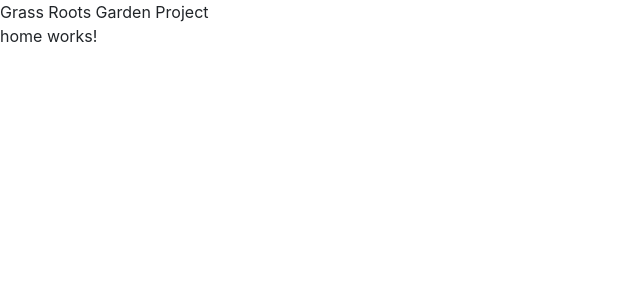
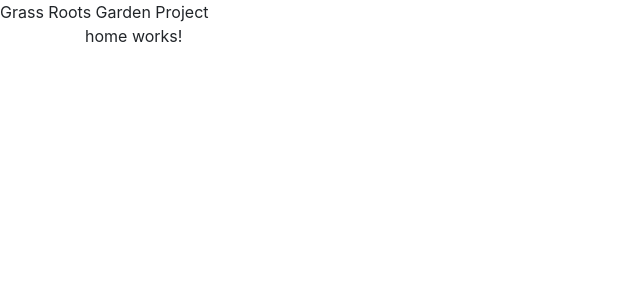
Before and after one commit to KojoBald/efa-garden-project, an Angular app: page / in a window 1280 px wide. Shown: the top 300 px of the page, without its empty margins (0-640 px from the left). Built offline with nearby package versions, Linux system fonts and the light colour scheme.

Commit message:
add fontawesome to the project and wrap a container around router outlet

```diff
--- a/src/app/app.component.html
+++ b/src/app/app.component.html
@@ -1,2 +1,4 @@
 <div>Grass Roots Garden Project</div>
-<router-outlet></router-outlet>
+<div class="container">
+    <router-outlet></router-outlet>
+</div>
--- a/src/index.html
+++ b/src/index.html
@@ -7,6 +7,7 @@
 
   <meta name="viewport" content="width=device-width, initial-scale=1">
   <link rel="icon" type="image/x-icon" href="favicon.ico">
+  <link rel="stylesheet" href="https://use.fontawesome.com/releases/v5.7.1/css/all.css" integrity="sha384-fnmOCqbTlWIlj8LyTjo7mOUStjsKC4pOpQbqyi7RrhN7udi9RwhKkMHpvLbHG9Sr" crossorigin="anonymous">
 </head>
 <body>
   <app-root></app-root>
```
